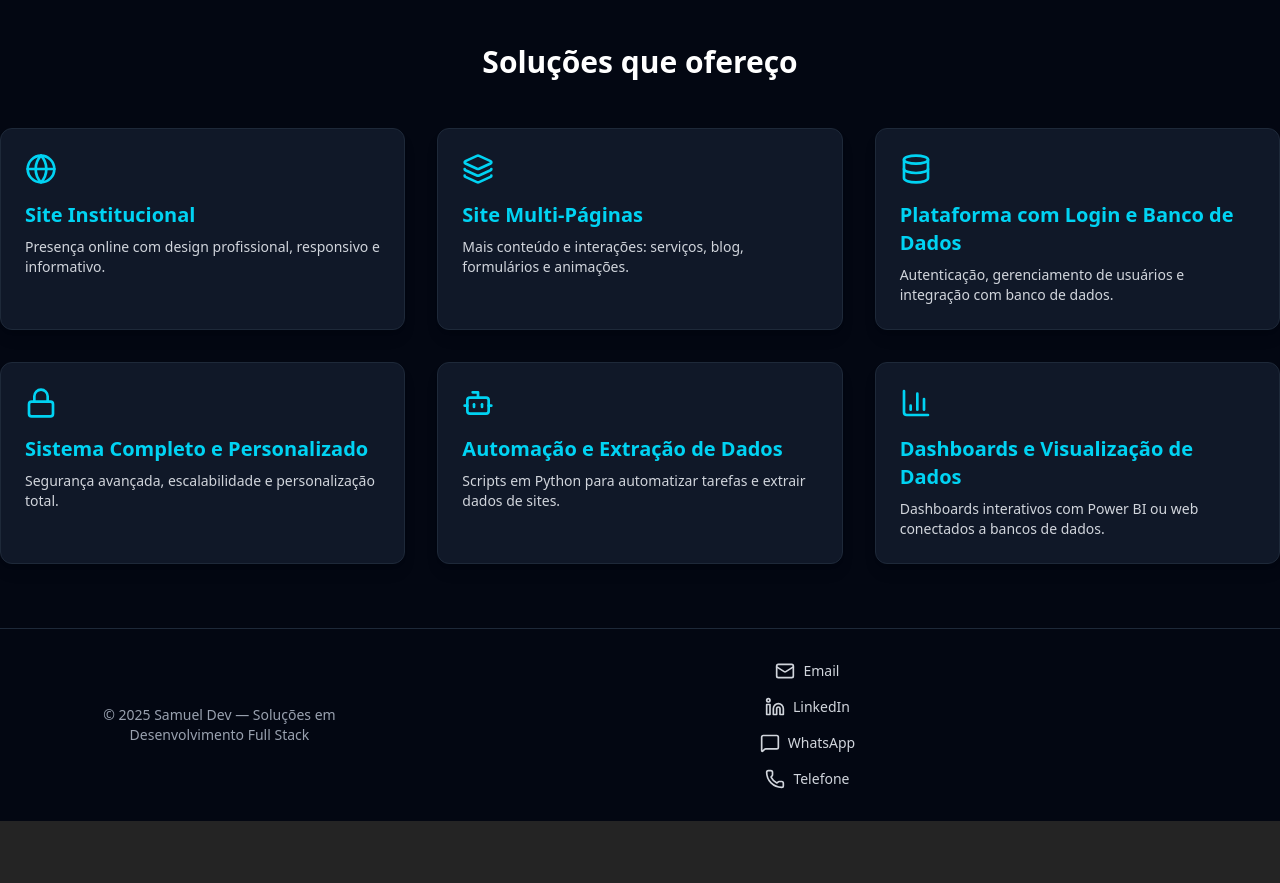
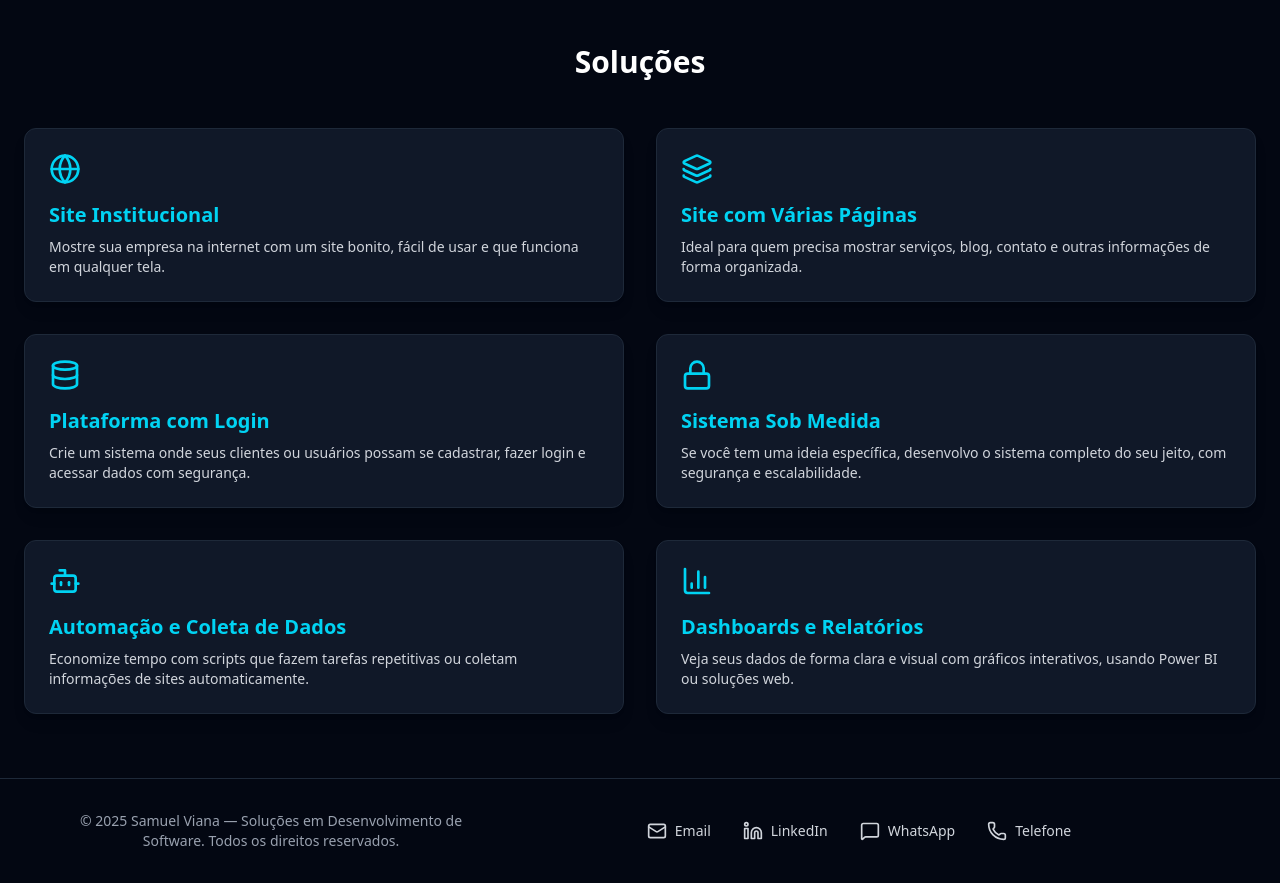
Before and after one commit to samuel-viana23/solucoes-tecnologicas, a React (Vite) app: page / in a window 1280 px wide. Shown: the part 820-1703 px from the top of the page. Before the commit the page ends 1641 px from the top, so only its background shows below. Built offline with nearby package versions, Linux system fonts and the light colour scheme.

Commit message:
melhorias nos detalhes

```diff
--- a/src/components/FooterContato.tsx
+++ b/src/components/FooterContato.tsx
@@ -3,12 +3,12 @@ import { Mail, Linkedin, MessageSquare, Phone } from 'lucide-react';
 export default function FooterContato() {
   return (
     <footer className="bg-gray-950 text-white py-8 px-4 sm:px-6 border-t border-gray-800">
-      <div className="max-w-6xl mx-auto flex flex-row items-center gap-6 w-full">
+      <div className="max-w-6xl mx-auto flex flex-col md:flex-row items-center gap-6 w-full">
         <p className="text-sm text-gray-400 text-center break-words px-2">
-          © {new Date().getFullYear()} Samuel Dev — Soluções em Desenvolvimento Full Stack
+          © {new Date().getFullYear()} Samuel Viana — Soluções em Desenvolvimento de Software. Todos os direitos reservados.
         </p>
 
-        <div className="flex flex-col items-center gap-4 w-full">
+        <div className="flex flex-col md:flex-row items-center justify-center gap-4 w-full flex-wrap">
           <FooterLink
             icon={<Mail className="w-5 h-5" />}
             label="Email"
--- a/src/components/HeroSection.tsx
+++ b/src/components/HeroSection.tsx
@@ -1,9 +1,33 @@
 import { motion } from 'framer-motion';
 import { ChevronDown } from 'lucide-react';
-// import Background from '../assets/backgroundPage.png';
 import capa from '../assets/capa.png';
 
 export default function HeroSection() {
+  const scrollToSection = () => {
+    const target = document.querySelector('#solucoes');
+    if (!target) return;
+
+    const targetY = target.getBoundingClientRect().top + window.scrollY;
+    const startY = window.scrollY;
+    const distance = targetY - startY;
+    const duration = 1000;
+    let startTime: number | null = null;
+
+    const easeInOutQuad = (t: number) =>
+      t < 0.5 ? 2 * t * t : -1 + (4 - 2 * t) * t;
+
+    const animateScroll = (currentTime: number) => {
+      if (!startTime) startTime = currentTime;
+      const timeElapsed = currentTime - startTime;
+      const progress = Math.min(timeElapsed / duration, 1);
+      const easedProgress = easeInOutQuad(progress);
+      window.scrollTo(0, startY + distance * easedProgress);
+      if (progress < 1) requestAnimationFrame(animateScroll);
+    };
+
+    requestAnimationFrame(animateScroll);
+  };
+
   return (
     <section
       className="relative min-h-screen w-full overflow-x-hidden bg-cover bg-center flex items-center justify-center text-white px-4 sm:px-6"
@@ -13,7 +37,6 @@ export default function HeroSection() {
     >
       {/* Overlay escuro */}
       <div className="absolute inset-0 w-full h-full overflow-hidden z-0">
-        {/* Fundo com gradiente escuro */}
         <div className="absolute inset-0 bg-gradient-to-b from-black/80 via-black/90 to-gray-950 w-full h-full"></div>
 
         {/* Estrelas animadas */}
@@ -53,17 +76,13 @@ export default function HeroSection() {
         <p className="text-base md:text-lg text-gray-400 mb-8">
           Especialista em <span className="text-cyan-300 font-medium">React</span>, <span className="text-cyan-300 font-medium">Python</span>, <span className="text-cyan-300 font-medium">Node.js</span> e <span className="text-cyan-300 font-medium">C#</span>. Experiência sólida em APIs, bancos de dados (SQL), automações e visualizações com Power BI.
         </p>
-
-        <a
-          href="#solucoes"
-          className="inline-block bg-cyan-500 hover:bg-cyan-600 text-white font-semibold py-3 px-6 rounded-lg transition duration-300"
-        >
-          Ver soluções
-        </a>
       </motion.div>
 
-      {/* Indicador de rolagem */}
-      <div className="absolute bottom-10 left-1/2 transform -translate-x-1/2 z-10">
+      {/* Indicador de rolagem com clique */}
+      <div
+        className="absolute bottom-10 left-1/2 transform -translate-x-1/2 z-10 cursor-pointer"
+        onClick={scrollToSection}
+      >
         <motion.div
           animate={{ y: [0, 10, 0] }}
           transition={{ repeat: Infinity, duration: 2 }}
--- a/src/components/SolutionsSection.tsx
+++ b/src/components/SolutionsSection.tsx
@@ -12,37 +12,37 @@ const solutions = [
   {
     title: "Site Institucional",
     description:
-      "Presença online com design profissional, responsivo e informativo.",
+      "Mostre sua empresa na internet com um site bonito, fácil de usar e que funciona em qualquer tela.",
     icon: <Globe className="w-8 h-8 text-cyan-400" />,
   },
   {
-    title: "Site Multi-Páginas",
+    title: "Site com Várias Páginas",
     description:
-      "Mais conteúdo e interações: serviços, blog, formulários e animações.",
+      "Ideal para quem precisa mostrar serviços, blog, contato e outras informações de forma organizada.",
     icon: <Layers className="w-8 h-8 text-cyan-400" />,
   },
   {
-    title: "Plataforma com Login e Banco de Dados",
+    title: "Plataforma com Login",
     description:
-      "Autenticação, gerenciamento de usuários e integração com banco de dados.",
+      "Crie um sistema onde seus clientes ou usuários possam se cadastrar, fazer login e acessar dados com segurança.",
     icon: <Database className="w-8 h-8 text-cyan-400" />,
   },
   {
-    title: "Sistema Completo e Personalizado",
+    title: "Sistema Sob Medida",
     description:
-      "Segurança avançada, escalabilidade e personalização total.",
+      "Se você tem uma ideia específica, desenvolvo o sistema completo do seu jeito, com segurança e escalabilidade.",
     icon: <Lock className="w-8 h-8 text-cyan-400" />,
   },
   {
-    title: "Automação e Extração de Dados",
+    title: "Automação e Coleta de Dados",
     description:
-      "Scripts em Python para automatizar tarefas e extrair dados de sites.",
+      "Economize tempo com scripts que fazem tarefas repetitivas ou coletam informações de sites automaticamente.",
     icon: <Bot className="w-8 h-8 text-cyan-400" />,
   },
   {
-    title: "Dashboards e Visualização de Dados",
+    title: "Dashboards e Relatórios",
     description:
-      "Dashboards interativos com Power BI ou web conectados a bancos de dados.",
+      "Veja seus dados de forma clara e visual com gráficos interativos, usando Power BI ou soluções web.",
     icon: <BarChart3 className="w-8 h-8 text-cyan-400" />,
   },
 ];
@@ -50,8 +50,8 @@ const solutions = [
 export default function SolutionsSection() {
   return (
     <section  id="solucoes" className="bg-gray-950 text-white py-16">
-      <h2 className="text-3xl font-bold text-center mb-12">Soluções que ofereço</h2>
-      <div className="grid md:grid-cols-2 lg:grid-cols-3 gap-8">
+      <h2 className="text-3xl font-bold text-center mb-12">Soluções</h2>
+      <div className="grid md:grid-cols-2 lg:grid-cols-2 gap-8 px-6">
         {solutions.map((solution, index) => (
           <motion.div
             key={index}
```
